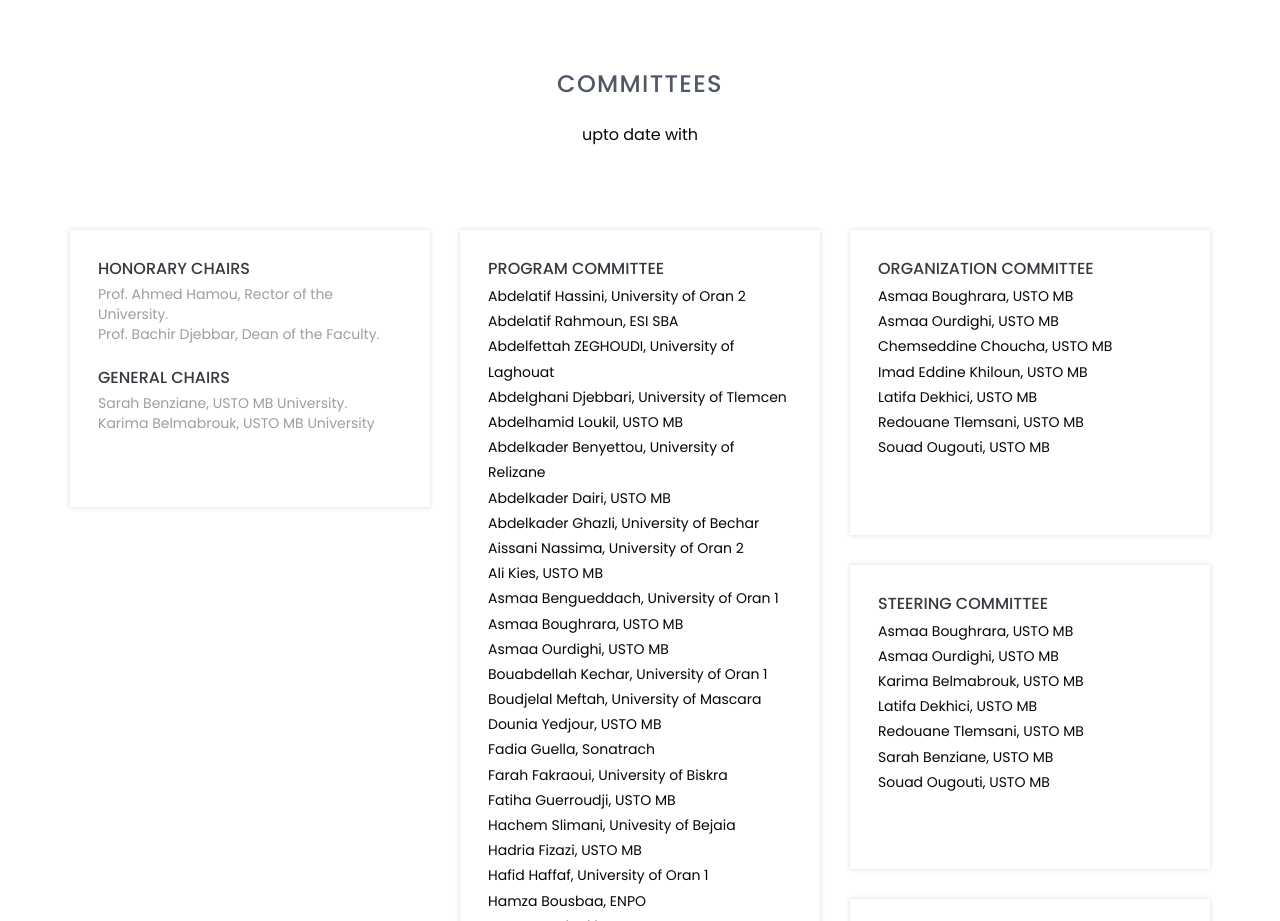
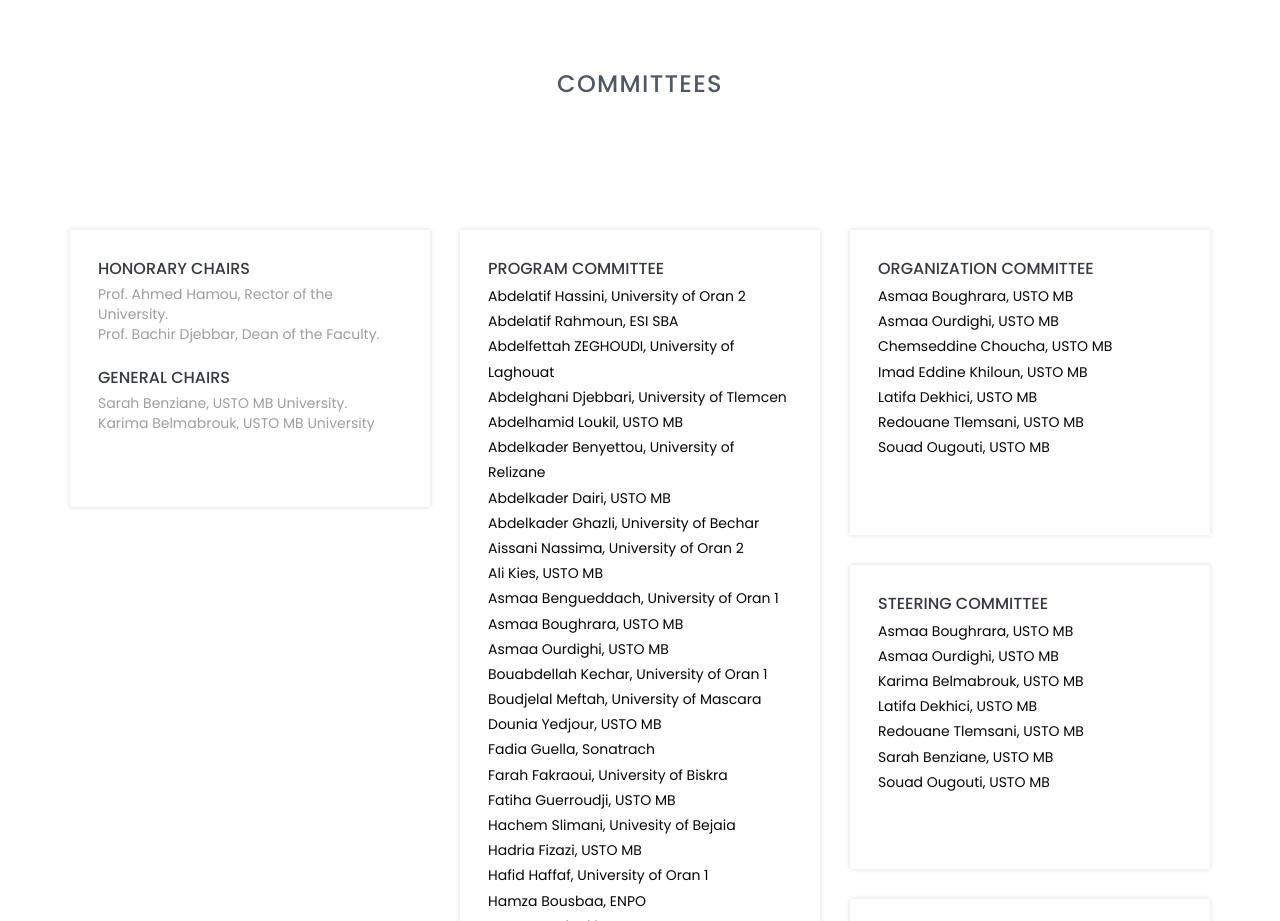
Before and after one commit to Sarahbenziane1/IDEAS-2025, a plain HTML site: page index.html in a window 1280 px wide. Shown: the part 4860-5781 px from the top of the page. Drawn offline with nearby package versions, Linux system fonts and the light colour scheme; files whose address does not match are found by name.

Commit message:
Add files via upload

```diff
--- a/index.html
+++ b/index.html
@@ -513,7 +513,7 @@
 			<div class="container">
 				<div class="section-header">
 					<h2>Committees</h2>
-					<p>upto date with  </p>
+					<p>&nbsp;</p>
 				</div><!--/.section-header-->
 				<div class="blog-content">
 					<div class="row">
```
